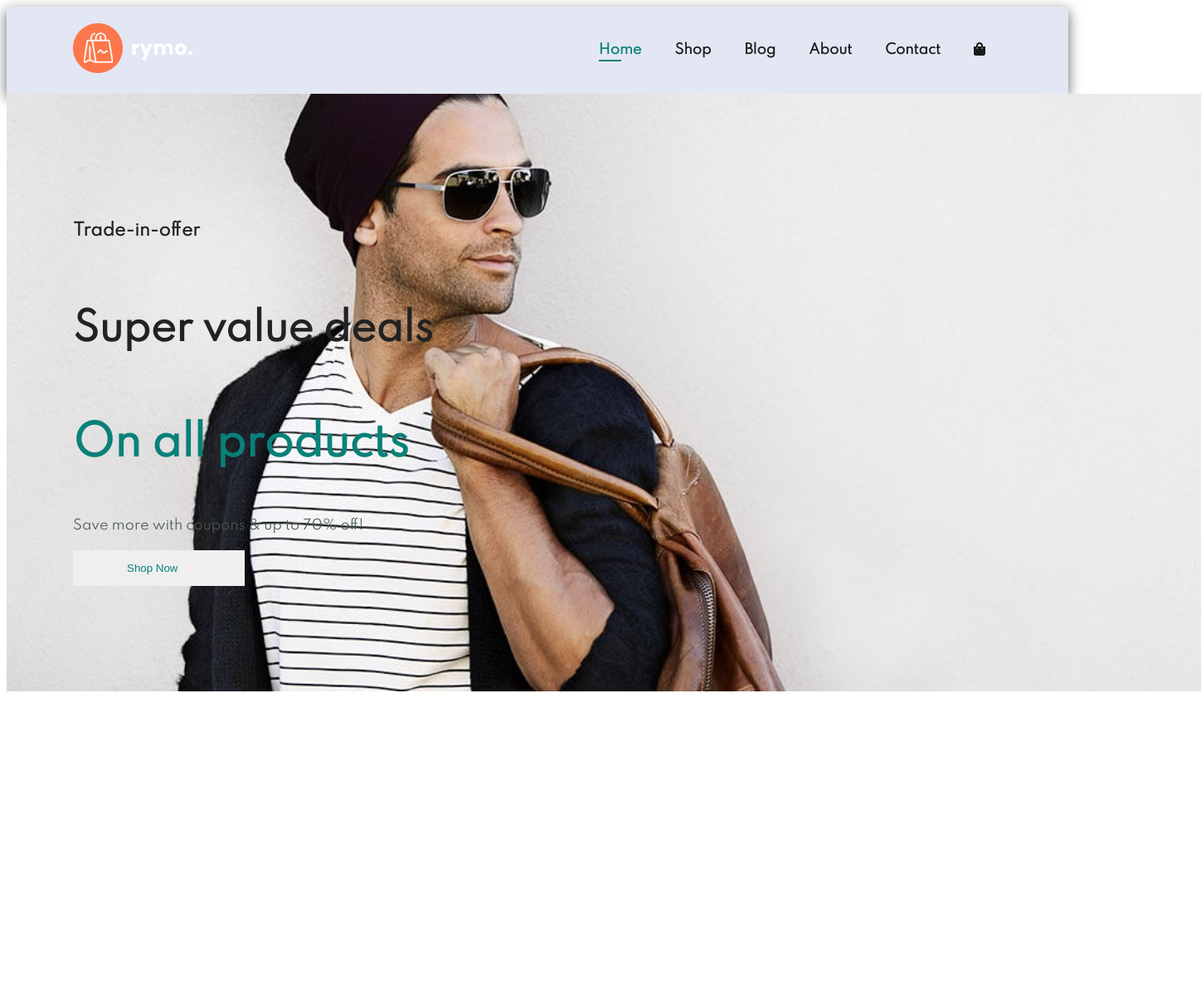
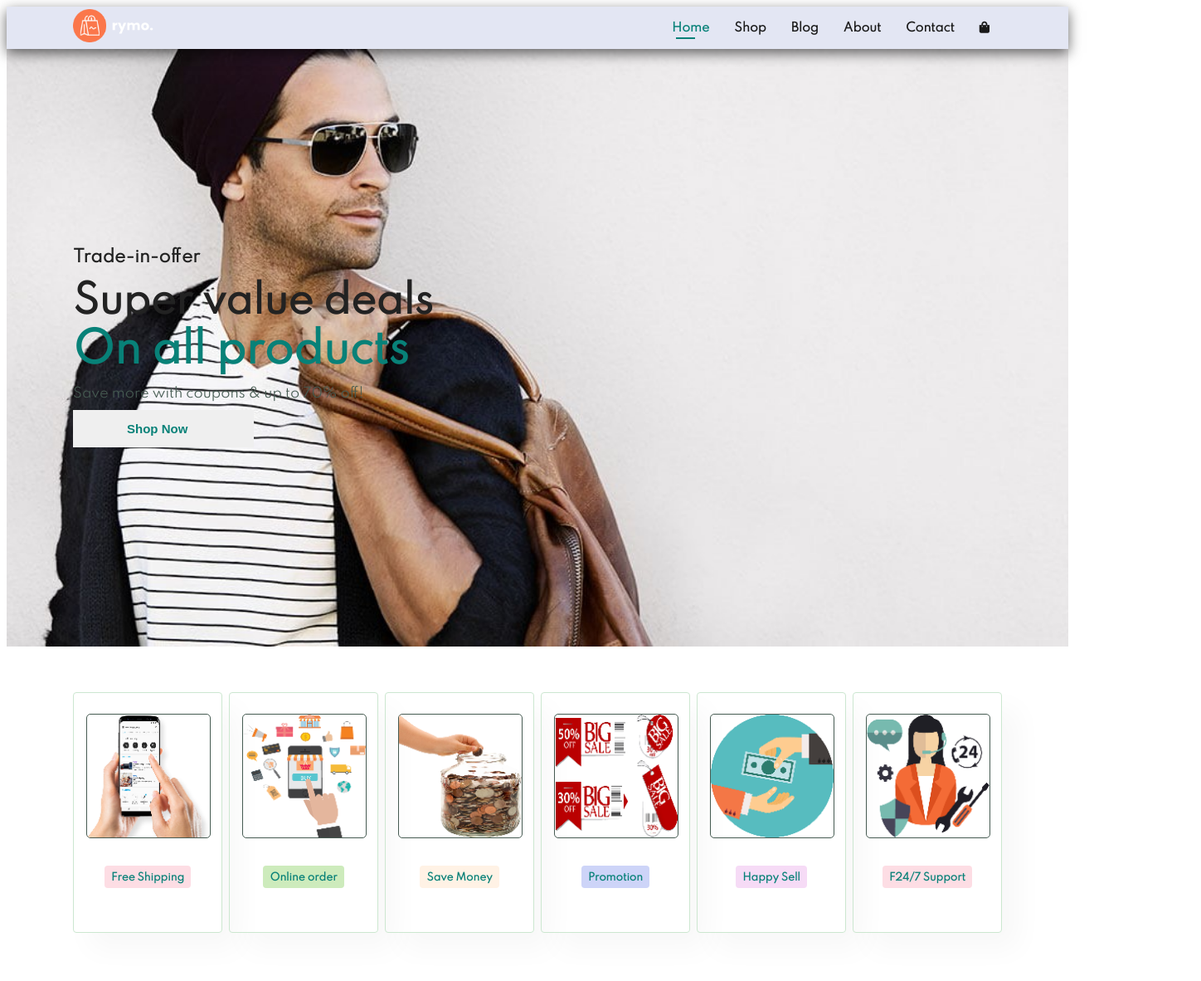
Before and after one commit to AbiyouSemegnew/ecommerce-website, a plain HTML site: page index.html in a window 1280 px wide. Shown: the whole page at 83% size, 1448 px wide, since content can reach past the window. Before the commit the page ends 841 px from the top, so only its background shows below. Drawn offline with Linux system fonts and the light colour scheme.

Commit message:
feature section completed

```diff
--- a/index.html
+++ b/index.html
@@ -42,6 +42,33 @@
       <button>Shop Now</button>
     </section>
 
+    <section id="feature" class="section-p1">
+      <div class="fe-box">
+        <img src="img/featured/fig1.png" alt="free shipping" />
+        <h6>Free Shipping</h6>
+      </div>
+      <div class="fe-box">
+        <img src="img/featured/fig2.png" alt="online order" />
+        <h6>Online order</h6>
+      </div>
+      <div class="fe-box">
+        <img src="img/featured/fig3.png" alt="save money" />
+        <h6>Save Money</h6>
+      </div>
+      <div class="fe-box">
+        <img src="img/featured/fig4.png" alt="promotion" />
+        <h6>Promotion</h6>
+      </div>
+      <div class="fe-box">
+        <img src="img/featured/fig5.png" alt="happy sell" />
+        <h6>Happy Sell</h6>
+      </div>
+      <div class="fe-box">
+        <img src="img/featured/fig6.png" alt="24/7 support" />
+        <h6>F24/7 Support</h6>
+      </div>
+    </section>
+
     <script src="script.js"></script>
   </body>
 </html>
--- a/style.css
+++ b/style.css
@@ -8,17 +8,20 @@ h1 {
   font-size: 50px;
   line-height: 64px;
   color: #222;
+  margin: 0;
 }
 
 h2 {
   font-size: 46px;
   line-height: 54px;
   color: #222;
+  margin: 0;
 }
 
 h4 {
   font-size: 20px;
   color: #222;
+  margin: 0;
 }
 
 h6 {
@@ -29,7 +32,7 @@ h6 {
 p {
   font-size: 16px;
   color: #465b52;
-  margin: 15px 0 20px 0;
+  margin: 10px 0 10px 0;
 }
 
 .section-p1 {
@@ -48,9 +51,16 @@ body {
   display: flex;
   align-items: center;
   justify-content: space-between;
-  padding: 20px 80px;
+  padding: 0 80px;
   background: #e3e6f3;
   box-shadow: 0 5px 15px rgba(0, 0, 0, 0.6);
+  z-index: 999;
+  position: sticky;
+  top: 0;
+  left: 0;
+}
+#header img {
+  height: 40px;
 }
 
 #navbar {
@@ -61,12 +71,12 @@ body {
 
 #navbar li {
   list-style: none;
-  padding: 0 20px;
+  padding: 0 15px;
   position: relative;
 }
 #navbar li a {
   text-decoration: none;
-  font-size: 16px;
+  font-size: 14px;
   font-weight: 600;
   color: #1a1a1a;
   transition: 0.3s ease;
@@ -90,15 +100,16 @@ body {
 
 #hero {
   background-image: url("img/back.jpg");
+  background-size: cover;
+  background-position: top 25% right 0;
   height: 90vh;
   width: 100%;
-  background-size: cover;
-  background-position: top 25% right 0;
   padding: 0 80px;
   display: flex;
   flex-direction: column;
   align-items: flex-start;
   justify-content: center;
+  box-sizing: border-box;
 }
 
 #hero h4 {
@@ -113,4 +124,60 @@ body {
   color: #088178;
   border: 0;
   padding: 14px 80px 14px 65px;
+  cursor: pointer;
+  font-weight: 700;
+  font-size: 15px;
 }
+#feature {
+  display: flex;
+  justify-content: space-between;
+}
+
+#feature .fe-box {
+  width: 180px;
+  text-align: center;
+  padding: 25px 15px;
+  box-shadow: 20px 20px 34px rgba(0, 0, 0, 0.03);
+  border: 1px solid #cce7d0;
+  border-radius: 4px;
+  margin: 15px 0;
+  box-sizing: border-box;
+}
+
+#feature .fe-box:hover {
+  box-shadow: 10px 10px 54px rgba(70, 62, 221, 0.1);
+}
+
+#feature .fe-box img {
+  border: 1px solid #465b52;
+  border-radius: 5px;
+  width: 100%;
+}
+
+#feature .fe-box h6 {
+  display: inline-block;
+  padding: 9px 8px 6px 8px;
+  line-height: 1;
+  border-radius: 4px;
+  color: #088178;
+  background-color: #fddde4;
+}
+
+#feature .fe-box:nth-child(2) h6 {
+  background-color: #cdebbc;
+}
+
+#feature .fe-box:nth-child(3) h6 {
+  background-color: #d1e8f2;
+}
+
+#feature .fe-box:nth-child(4) h6 {
+  background-color: #cdd4f8;
+}
+
+#feature .fe-box:nth-child(5) h6 {
+  background-color: #f6dbf6;
+}
+#feature .fe-box:nth-child(3) h6 {
+  background-color: #fff2e5;
+}
```
Also changed, not shown: img/featured/fig1.png (added), img/featured/fig2.png (added), img/featured/fig3.png (added), img/featured/fig4.png (added), img/featured/fig5.png (added), img/featured/fig6.png (added).
